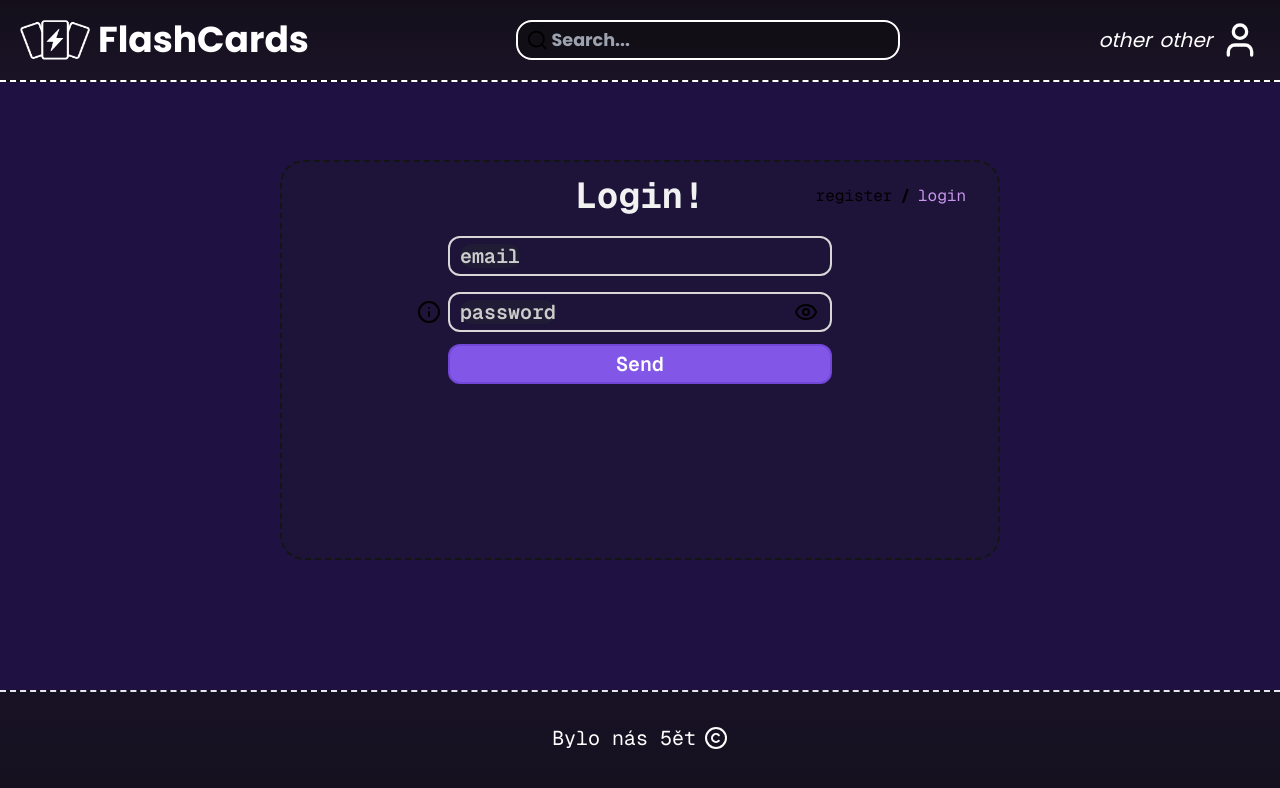
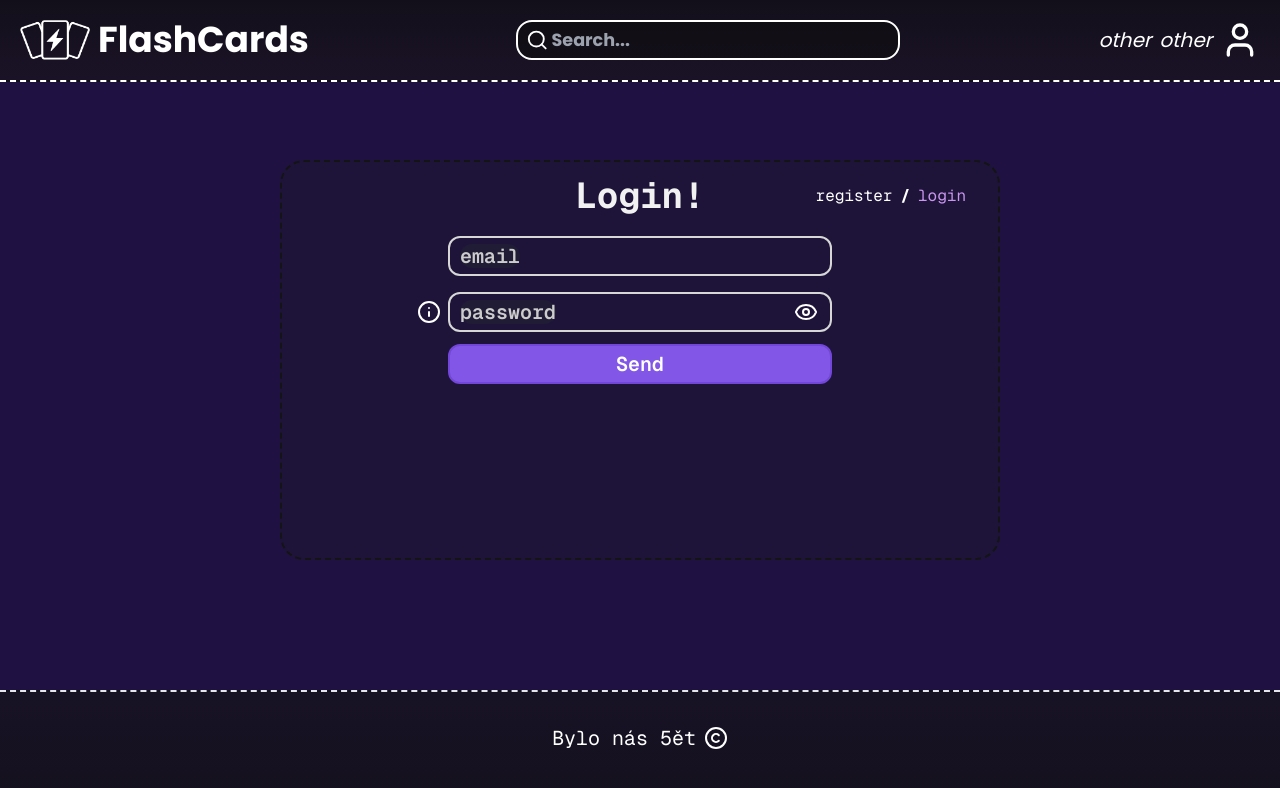
Before and after one commit to vojtiikxdd/flashcards_w, a Next.js app in the folder flashcards/: page /login in a window 1280 px wide. Shown: the top 788 px of the page. Built offline with nearby package versions, Linux system fonts and the light colour scheme; no server answers.

Commit message:
creating new component for the rogister/login selectoin on login page, modifiying syntax on login page

```diff
--- a/flashcards/src/app/layout.tsx
+++ b/flashcards/src/app/layout.tsx
@@ -46,7 +46,7 @@ export default function RootLayout({
                             <label htmlFor="search">
                                 <div className="flex flex-row gap-x-2 cursor-pointer">
                                     <div className="px-2 flex items-center cursor-pointer">
-                                        <Search className="border-none border-transparent" />
+                                        <Search className="border-none border-transparent" color="white" />
                                         <input id="search" type="text" placeholder="Search..." className="focus:border-[#7c46a3] w-full rounded-lg p-[3px] focus:outline-none bg-transparent border-none cursor-pointer focus:cursor-text autofill:bg-[#140f1c] group-autofill:bg-[#140f1c] placeholder: text-[1.1rem] " autoComplete="off" />
                                     </div>
                                 </div>
--- a/flashcards/src/app/login/login.tsx
+++ b/flashcards/src/app/login/login.tsx
@@ -4,6 +4,7 @@ import React, { useState } from "react";
 import { Input } from "@/components/input";
 import { login, signup } from "@/utils/supabase/actions";
 import { CircleX } from "lucide-react";
+import Selection from "@/components/Login-RegiseterSelect";
 
 export default function Login() {
     const [nickname, setNickname] = useState('');
@@ -30,43 +31,45 @@ export default function Login() {
                 <h1 className="text-4xl text-[#f1f1f1] text-center font-bold">
                     {register ? "Register!" : "Login!"}
                 </h1>
-                <div className="absolute right-8 flex flex-row justify-center items-center ml-[2%] ">
-                    {register ? (
-                        <a className="text-[#c995ee] hover:text-[#b670e8] focus:text-[#b670e8] active:text-[#552b66] select-none cursor-pointer transition-colors ease-in-out duration-200" onClick={() => setRegister(true)}>register</a>
-                    ) : (
-                        <a className="hover:text-[#b670e8] focus:text-[#b670e8] active:text-[#552b66] select-none cursor-pointer transition-colors ease-in-out duration-200" onClick={() => setRegister(true)}> register </a>
-                    )}
 
-                    <span className="mx-2 font-extrabold">/</span>
+                <Selection register={register} setRegister={setRegister} />
+            </div>
 
-                    {!register ? (
-                        <a className="text-[#c995ee] hover:text-[#b670e8] focus:text-[#b670e8] active:text-[#552b66] select-none cursor-pointer transition-colors ease-in-out duration-200" onClick={() => setRegister(false)}>login</a>
-                    ) : (
-                        <a className="hover:text-[#b670e8] focus:text-[#b670e8] active:text-[#552b66] select-none cursor-pointer transition-colors ease-in-out duration-200" onClick={() => setRegister(false)}>login</a>
-                    )}
-                </div>
-            </div>
             {error && (
                 <div className="flex mx-auto text-center  px-2 py-3 w-[350px] mt-4 bg-[#aa000058]  text-white border-2 border-solid border-red-600 rounded-lg items-center justify-start h-[3rem]">
-                    <CircleX size={30} className="py-1 absolute left-[205px] top-[80px]" color="#fb2626"/>
+                    <CircleX size={30} className="py-1 absolute left-[205px] top-[80px]" color="#fb2626" />
                     {error}
                 </div>
             )}
+
             <form onSubmit={handleSubmit} className="flex flex-col ">
                 <div className="mt-1">
                     {register && (
-                        <Input label="nickname" isSearch={false} onValueChange={setNickname} name="nickname" id="nickInput" type="text" />
+                        <Input type="text" label="nickname" name="nickname" id="nickInput"
+                            isSearch={false}
+                            onValueChange={setNickname}
+                        />
                     )}
                 </div>
-                <Input type="email" label="email" isSearch={false} onValueChange={setEmail} name="email" id="emailInput" />
-                <Input type="password" label="password" isSearch={false} onValueChange={setPassword} name="password" id="pswdInput" />
+
+                <Input type="email" label="email" name="email" id="emailInput"
+                    isSearch={false}
+                    onValueChange={setEmail}
+                />
+
+                <Input type="password" label="password" name="password" id="pswdInput"
+                    isSearch={false}
+                    onValueChange={setPassword}
+                />
+
                 {register && (
-                    <Input type="password" label="confirm" isSearch={false} name="confirmPassword" id="confirmPswdInput" />
+                    <Input type="password" label="confirm" name="confirmPassword" id="confirmPswdInput"
+                        isSearch={false}
+                    />
                 )}
 
                 <div className="mx-auto flex flex-row cursor-pointer relative items-center justify-between labelMovement">
-                    <button
-                        id="submitButton" type="submit"
+                    <button id="submitButton" type="submit"
                         className="self-center select-none w-96 h-10 text-xl font-semibold text-white border-2 border-solid border-[#7246d8] rounded-xl mt-[3%] bg-[#8257e7] hover:bg-violet-500 focus:bg-violet-600 ease-in-out duration-200">
                         Send
                     </button>
--- a/flashcards/src/app/profile/user-profile.tsx
+++ b/flashcards/src/app/profile/user-profile.tsx
@@ -16,9 +16,9 @@ export default function UserProfile({ user }: { user: User }) {
                         {typeof user !== 'string' && user.nickname}
                     </div>
                 </div>
-                <Link href="/" onClick={() => {
-                    signOut();
-                }}>sign out</Link>
+                <Link href="/" onClick={() => signOut()} color="white">
+                    sign out
+                </Link>
             </div>
         </main>
     )
--- /dev/null
+++ b/flashcards/src/components/Login-RegiseterSelect.tsx
@@ -0,0 +1,25 @@
+type SelectionProps = {
+    register: boolean;
+    setRegister: React.Dispatch<React.SetStateAction<boolean>>;
+};
+
+export default function Selection({register, setRegister}: SelectionProps) {
+
+    return (
+        <div className="absolute right-8 flex flex-row justify-center text-white items-center ml-[2%] ">
+            {register ? (
+                <a className="text-[#c995ee] hover:text-[#b670e8] focus:text-[#b670e8] active:text-[#552b66] select-none cursor-pointer transition-colors ease-in-out duration-200" onClick={() => setRegister(true)}>register</a>
+            ) : (
+                <a className="hover:text-[#b670e8] focus:text-[#b670e8] active:text-[#552b66] select-none cursor-pointer transition-colors ease-in-out duration-200" onClick={() => setRegister(true)}> register </a>
+            )}
+
+            <span className="mx-2 font-extrabold select-none">/</span>
+
+            {!register ? (
+                <a className="text-[#c995ee] hover:text-[#b670e8] focus:text-[#b670e8] active:text-[#552b66] select-none cursor-pointer transition-colors ease-in-out duration-200" onClick={() => setRegister(false)}>login</a>
+            ) : (
+                <a className="hover:text-[#b670e8] focus:text-[#b670e8] active:text-[#552b66] select-none cursor-pointer transition-colors ease-in-out duration-200" onClick={() => setRegister(false)}>login</a>
+            )}
+        </div>
+    );
+}
--- a/flashcards/src/components/input.tsx
+++ b/flashcards/src/components/input.tsx
@@ -22,13 +22,13 @@ export function Input({ label, onValueChange, ...props }: InputProps) {
             {/* this is base to replace the search input*/}
             {props.name === "password" && (
                 <div className="absolute z-50 left-[135px] top-[24px] cursor-pointer infoBox">
-                    <Info />
+                    <Info color="white"/>
                 </div>
             )}
 
             {props.isSearch === true && (
                 <div >
-                    <Search className="border-none border-transparent" />
+                    <Search className="border-none border-transparent" color="white" />
                 </div>
             )}
 
@@ -66,7 +66,7 @@ export function Input({ label, onValueChange, ...props }: InputProps) {
                             props.type = "password";
                         }
                     }}>
-                    {isPassword === "password" ? <Eye /> : <EyeOff />}
+                    {isPassword === "password" ? <Eye color="white" /> : <EyeOff color="white" />}
                 </a>
             )}
         </div>
```
